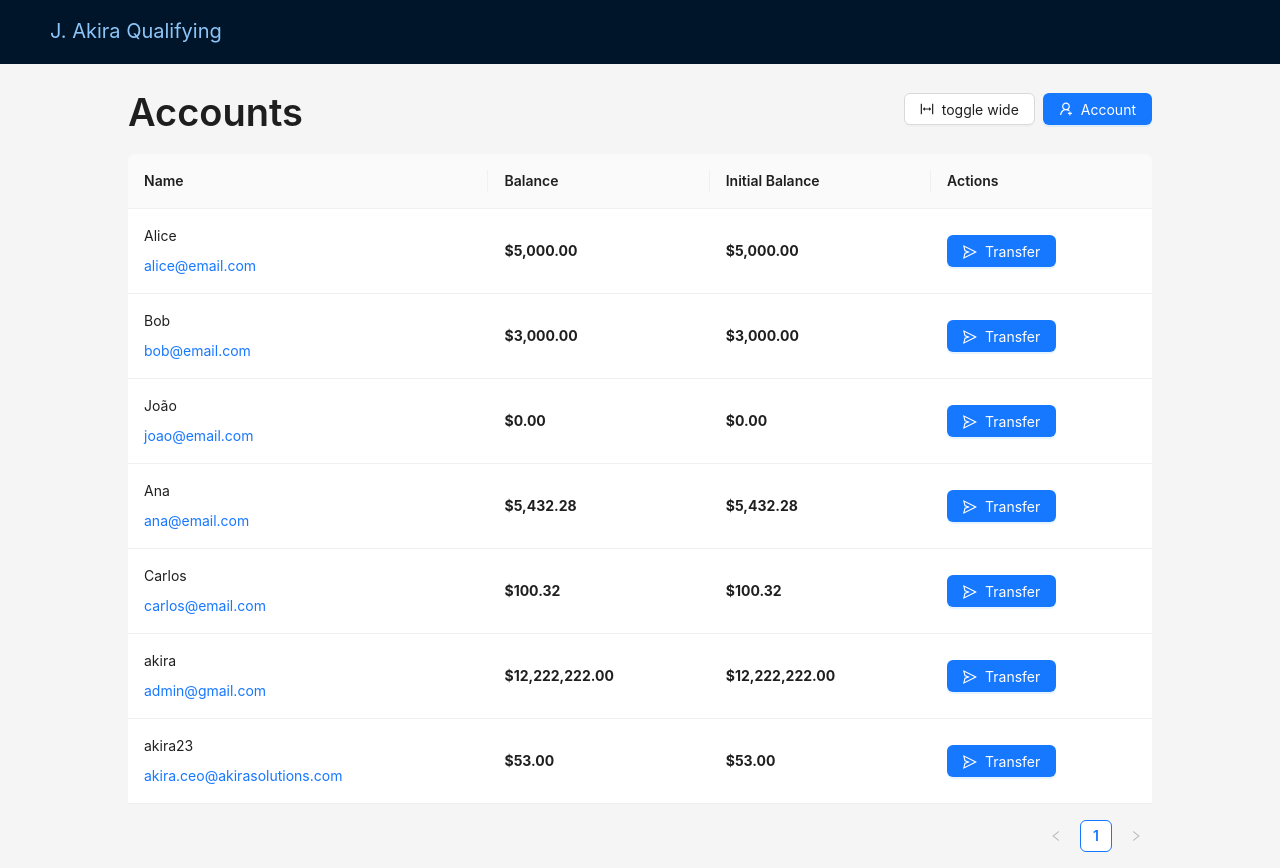
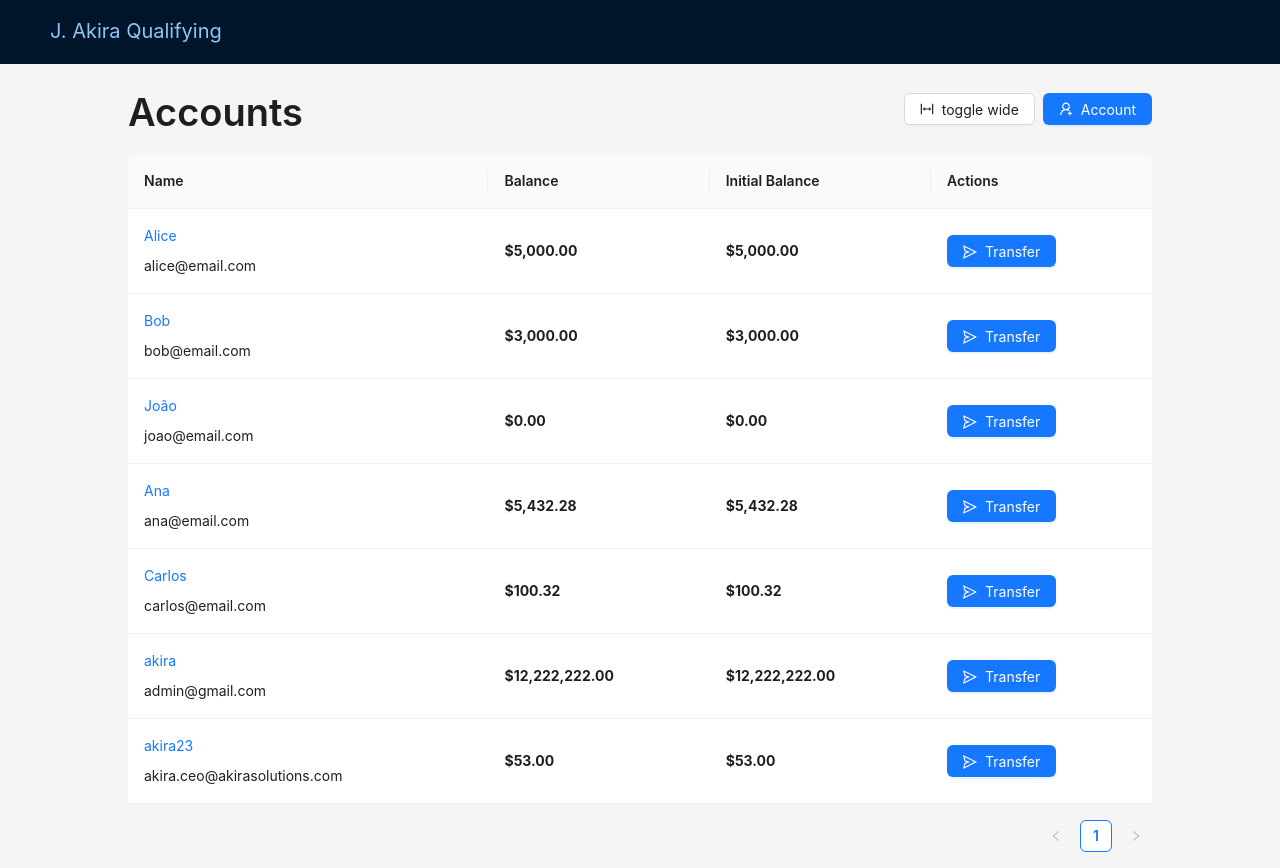
Before and after one commit to joneakira/apollo-qualifying, a React (Create React App) app: page / in a window 1280 px wide. Built offline with nearby package versions, Linux system fonts and the light colour scheme; data requests are answered from the project's data file.

Commit message:
updating account info

```diff
--- a/src/api/db.json
+++ b/src/api/db.json
@@ -110,6 +110,12 @@
       "originEmail": "ana@email.com",
       "targetEmail": "bob@email.com",
       "amount": 5432.28
+    },
+    {
+      "id": "ff0c",
+      "originEmail": "alice@email.com",
+      "targetEmail": "ana@email.com",
+      "amount": 4
     }
   ]
 }
--- a/src/components/Accounts/Table.tsx
+++ b/src/components/Accounts/Table.tsx
@@ -65,8 +65,8 @@ const columns: TableProps<Account>["columns"] = [
     key: "owner",
     render: (text, record) => (
       <Space style={{ flexDirection: "column", alignItems: "flex-start" }}>
-        <Typography.Text>{text}</Typography.Text>
-        <Typography.Link>{record.email}</Typography.Link>
+        <Typography.Link>{text}</Typography.Link>
+        <Typography.Text>{record.email}</Typography.Text>
       </Space>
     ),
   },
```
